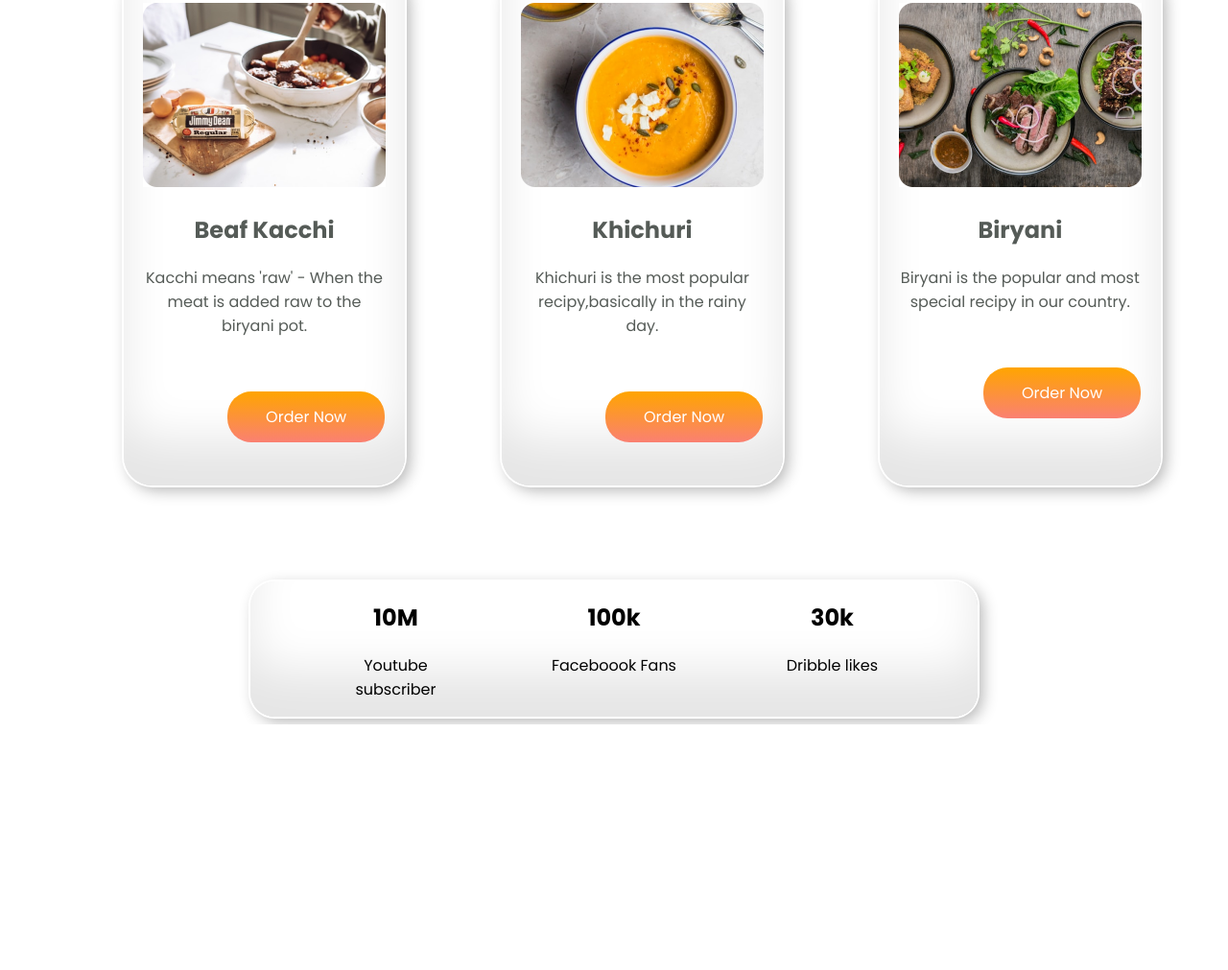
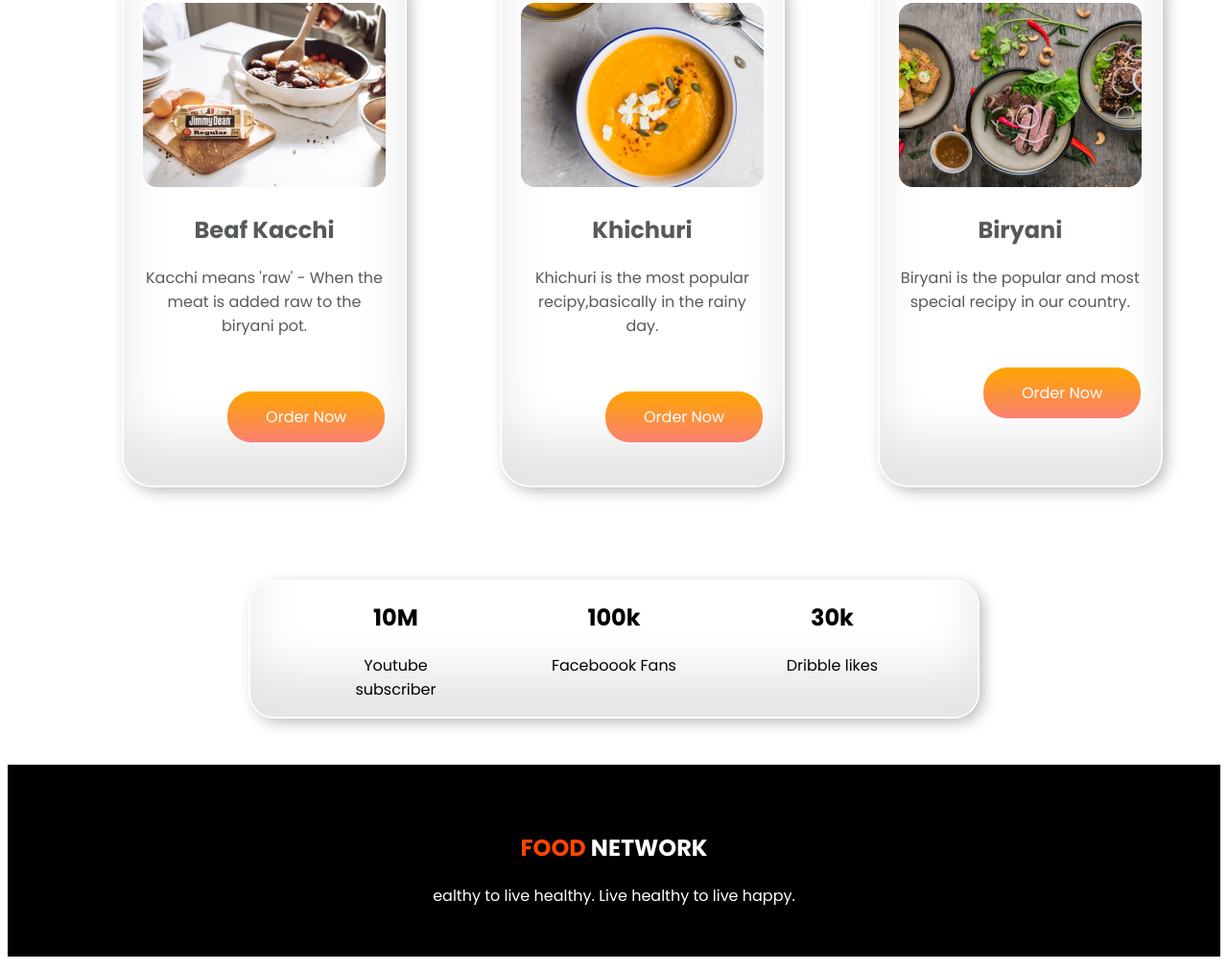
Before and after one commit to Mostafa-Mahim-Masrukh/food-network, a plain HTML site: page index.html in a window 1280 px wide. Shown: the part 1667-2678 px from the top of the page at 96% size. Before the commit the page ends 2422 px from the top, so only its background shows below. Drawn offline with Linux system fonts and the light colour scheme.

Commit message:
footer added

```diff
--- a/css/style.css
+++ b/css/style.css
@@ -160,7 +160,7 @@ body{
 
 
 
-
+/* <!-- social-info-section-start --> */
 
 .social-info{
 
@@ -182,3 +182,29 @@ body{
     width: 20%;
     padding-left: 10%;
 }
+
+/* <!-- social-info-section-end --> */
+
+.footer {
+    background-color: black;
+    width: 100%;
+    height: 200px;
+    text-align: center;
+    margin-top: 50px;
+}
+
+.footer span{
+
+    color: orangered;
+}
+
+.footer h1{
+
+    color: WHITE;
+}
+.footer p{
+    color: white;
+}
+.footer-content{
+    padding: 49px;
+}
--- a/index.html
+++ b/index.html
@@ -97,8 +97,7 @@
     <!-- recipy-section-end -->
 
 
-
-
+    <!-- social-info-section-start -->
     <section class="social-info">
 
         <div class="social-info-part-wise">
@@ -117,8 +116,20 @@
             <h1>30k</h1>
             <p>Dribble likes</p>
         </div>
+    </section>
+
+    <!-- social-info-section-end -->
 
 
+
+
+    <section class="footer">
+
+        <div class="footer-content">
+            <h1> <span> FOOD </span> NETWORK</h1>
+            <p>ealthy to live healthy. Live healthy to live happy.</p>
+
+        </div>
 
 
     </section>
@@ -129,13 +140,6 @@
 
 
 
-
-
-
-
-
-
-
 </body>
 
 </html>
```
